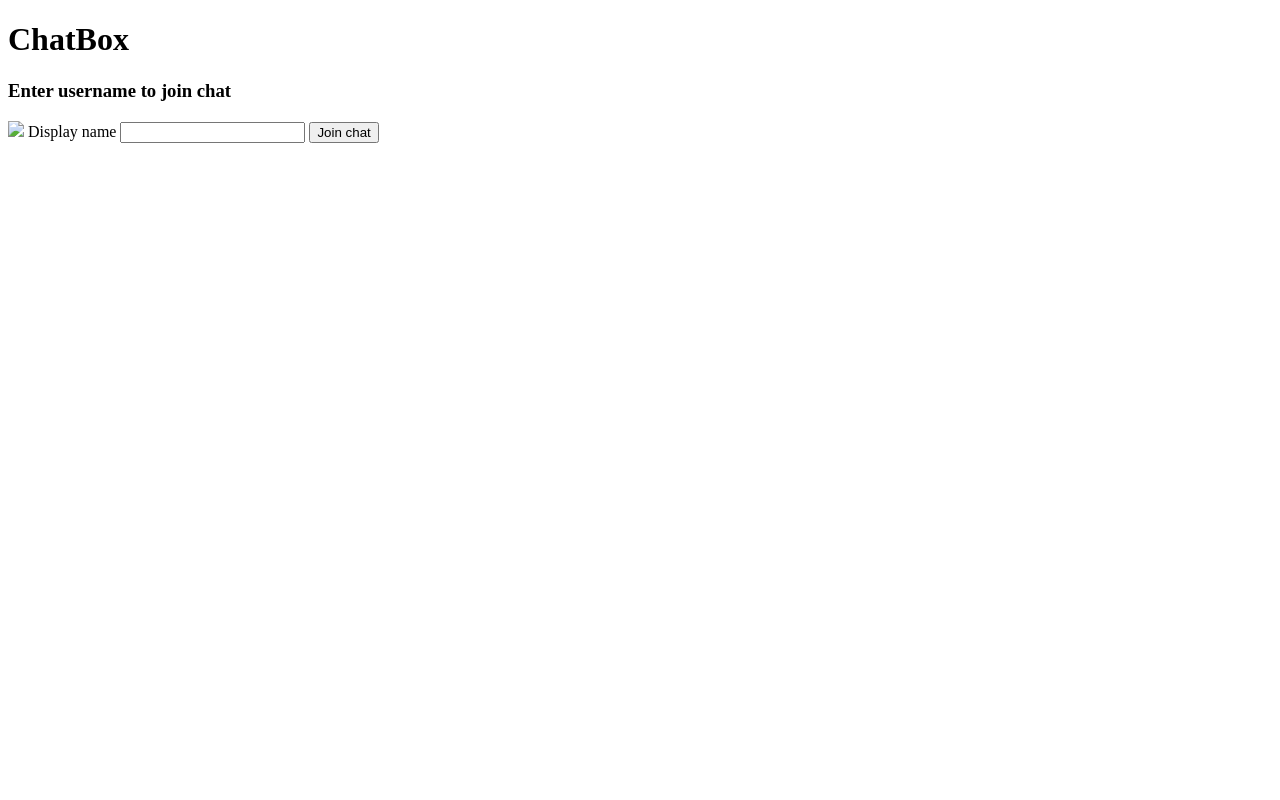
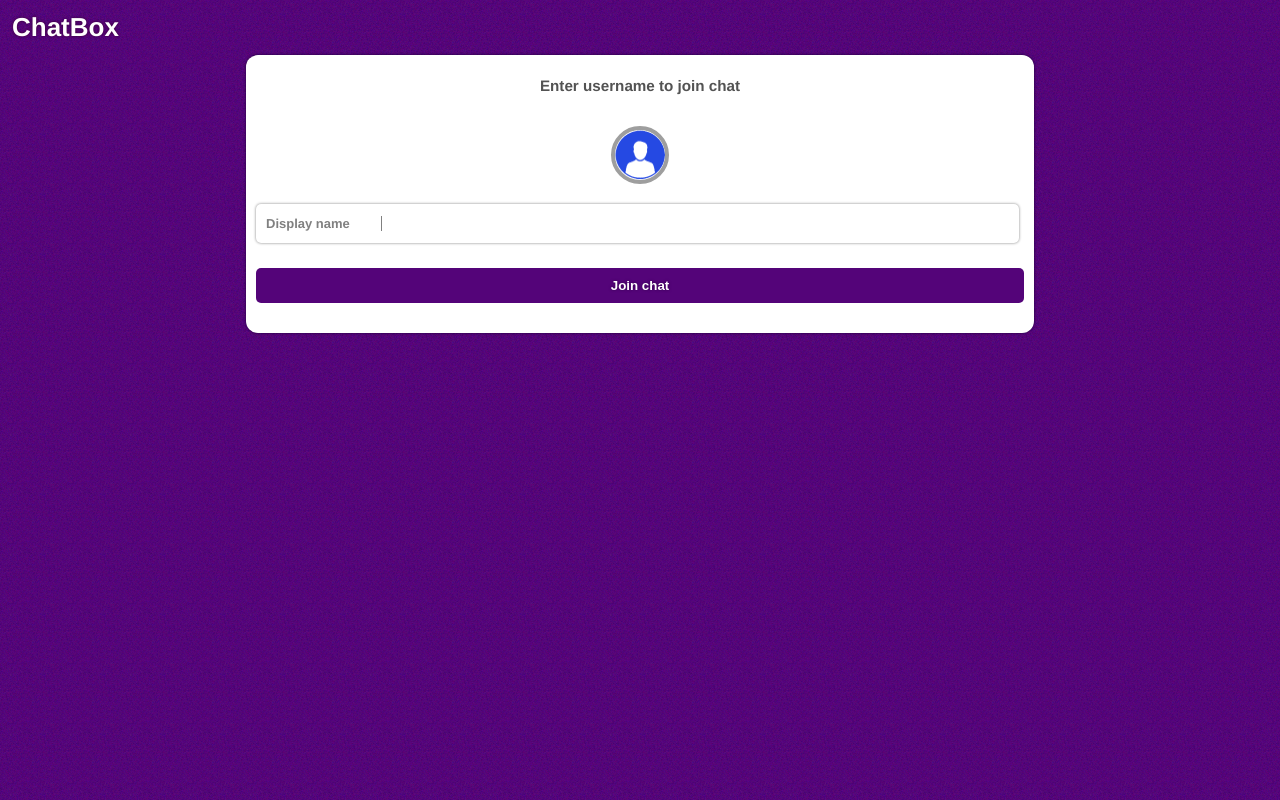
Before and after one commit to Obsidian86/sockets, a website: page src/content/public/index.ejs in a window 1280 px wide. Drawn offline with nearby package versions, Linux system fonts and the light colour scheme; files that its build step writes are made by us from their sources; the site is published under a folder, as on GitHub Pages, so addresses that start at the root find nothing.

Commit message:
fixed issues

```diff
--- a/src/content/public/chatbox.ejs
+++ b/src/content/public/chatbox.ejs
@@ -3,9 +3,9 @@
   <head>
     <title>ChatBox</title>
     <meta name="viewport" content="width=device-width, initial-scale=1.0">
-    <link rel="stylesheet" type="text/css" href="/styles/styles.css"></link>
-    <link rel="stylesheet" type="text/css" href="/styles/chatbox.css"></link>
-    <link rel="stylesheet" type="text/css" href="/styles/media.css"></link>
+    <link rel="stylesheet" type="text/css" href="./styles/styles.css"></link>
+    <link rel="stylesheet" type="text/css" href="./styles/chatbox.css"></link>
+    <link rel="stylesheet" type="text/css" href="./styles/media.css"></link>
   </head>
   <body>
     <p class="hidden" id="h_user"><%= userInfo.display_name %></p>
@@ -15,7 +15,7 @@
         <nav>
           <p class="welcome">Welcome, <%= userInfo.display_name %> </p>
           <button id="toggleUsers_btn" class="btn btn_purple">Toggle user list</button>
-          <a href="/" class="btn btn_red">Disconnect</a>
+          <a href="/chatbox/" class="btn btn_red">Disconnect</a>
         </nav>
     </header>
     <div id="chatContainer">
@@ -34,10 +34,10 @@
         <button id="submitButton" class="btn btn_purple">SEND</button>
       </form>
     </div>
-    <script src="/scripts/user.js"></script>
+    <script src="./scripts/user.js"></script>
     <script src="/socket.io/socket.io.js"></script>
-    <script src="/scripts/htmltemplates.js"></script>
-    <script src="/scripts/mainjs.js"></script>
-    <script src="/scripts/socketListeners.js"></script>
+    <script src="./scripts/htmltemplates.js"></script>
+    <script src="./scripts/mainjs.js"></script>
+    <script src="./scripts/socketListeners.js"></script>
   </body>
 </html>
--- a/src/content/public/index.ejs
+++ b/src/content/public/index.ejs
@@ -3,23 +3,23 @@
   <head>
     <title>ChatBox</title>
     <meta name="viewport" content="width=device-width, initial-scale=1.0">
-    <link rel="stylesheet" type="text/css" href="/styles/styles.css"></link>
-    <link rel="stylesheet" type="text/css" href="/styles/login.css"></link>
-    <link rel="stylesheet" type="text/css" href="/styles/media.css"></link>
+    <link rel="stylesheet" type="text/css" href="./styles/styles.css"></link>
+    <link rel="stylesheet" type="text/css" href="./styles/login.css"></link>
+    <link rel="stylesheet" type="text/css" href="./styles/media.css"></link>
   </head>
   <body>
     <h1>ChatBox</h1>
     <div id="loginContainer">
       <h3>Enter username to join chat</h3>
       <div id="login-box">
-          <form action="/" method="POST" id="loginForm">
-            <img id="testImage" class="profileImage" src="/images/profiles/default.png" />
+          <form action="/chatbox/" method="POST" id="loginForm">
+            <img id="testImage" class="profileImage" src="./images/profiles/default.png" />
             <label for="display_name">Display name</label>
             <input type="text" name="display_name" id="display_name" required/>
             <button id="loginButton" class="btn btn_purple">Join chat</button>
           </form>
       </div>
     </div>
-    <script src="/scripts/login.js"></script>
+    <script src="./scripts/login.js"></script>
   </body>
 </html>
```
Also changed, not shown: src/content/index.js (+3 -4 lines).
